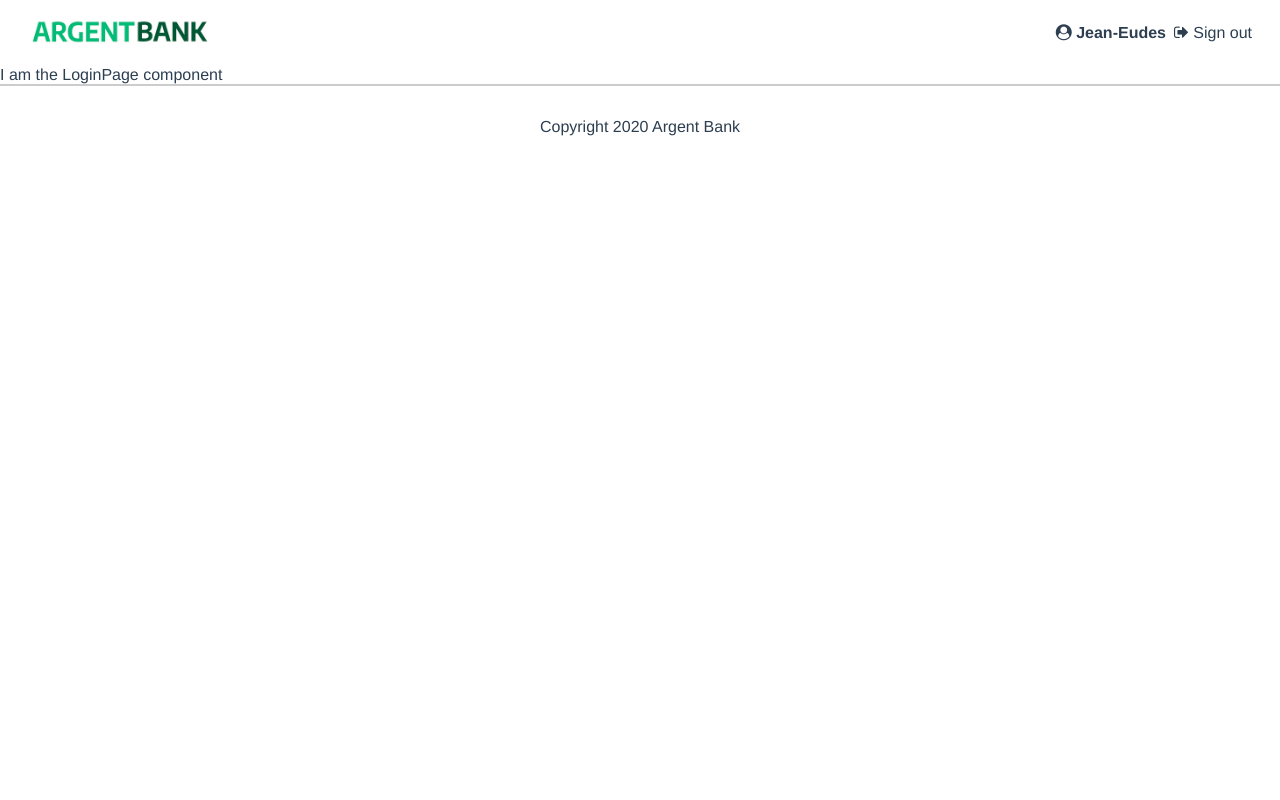
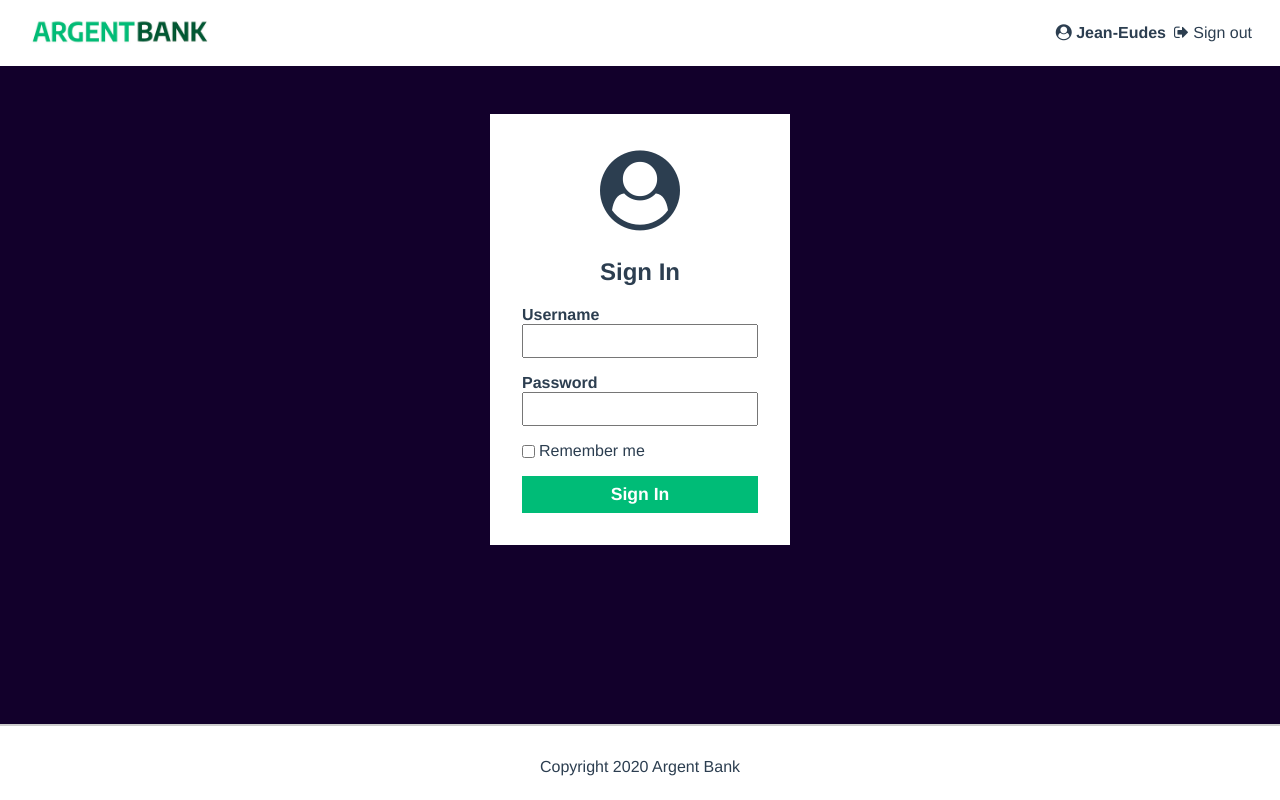
Before and after one commit to SebDelile/SebastienDelile_13_10092021, a React (Create React App) app: page /login in a window 1280 px wide. Built offline with nearby package versions, Linux system fonts and the light colour scheme.

Commit message:
feat: add LoginPage
add the LoginPage component
use local state to manage the form
use simple handlesubmit to redirect to ProfilePage

```diff
--- a/src/pages/LoginPage.jsx
+++ b/src/pages/LoginPage.jsx
@@ -1 +1,179 @@
-export const LoginPage = () => <div>I am the LoginPage component</div>;
+import { useState } from 'react';
+import { useHistory } from 'react-router-dom';
+import { Redirect } from 'react-router';
+import styled from 'styled-components';
+import { COLORS } from '../utils/style/COLORS.js';
+
+const name = null;
+
+export const LoginPage = () => {
+  const [creditential, setCreditential] = useState({
+    username: '',
+    password: '',
+    remember: false,
+  });
+  let history = useHistory();
+
+  const handleInputChange = (event) => {
+    const { name, type, checked, value } = event.target;
+    setCreditential((prevState) => ({
+      ...prevState,
+      [name]: type === 'checkbox' ? checked : value,
+    }));
+  };
+
+  const handleSubmit = (e) => {
+    e.preventDefault();
+    history.push('/profile');
+  };
+
+  return name ? (
+    <Redirect to="/profile" />
+  ) : (
+    <Container>
+      <Form>
+        <Icon aria-hidden={true}>
+          <i className="fa fa-user-circle"></i>
+        </Icon>
+        <Title>Sign In</Title>
+        <WrapperInput>
+          <label htmlFor="username">Username</label>
+          <input
+            type="text"
+            name="username"
+            id="username"
+            required
+            value={creditential.username}
+            onChange={handleInputChange}
+          />
+        </WrapperInput>
+        <WrapperInput>
+          <label htmlFor="password">Password</label>
+          <input
+            type="password"
+            name="password"
+            id="password"
+            required
+            value={creditential.password}
+            onChange={handleInputChange}
+          />
+        </WrapperInput>
+        <WrapperCheckbox>
+          <input
+            type="checkbox"
+            id="remember"
+            name="remember"
+            checked={creditential.remember}
+            onChange={handleInputChange}
+          />
+          <label htmlFor="remember">Remember me</label>
+        </WrapperCheckbox>
+        <ButtonSubmit type="submit" onClick={handleSubmit}>
+          Sign In
+        </ButtonSubmit>
+      </Form>
+    </Container>
+  );
+};
+
+/**
+ * Styled-tag main for the Login page container
+ * @memberof LoginPage
+ */
+const Container = styled.main`
+  display: flex;
+  flex-direction: column;
+  justify-content: flex-start;
+  align-items: center;
+  background-color: ${COLORS.secondary};
+`;
+
+/**
+ * Styled-tag form for the form of the Login page
+ * @memberof LoginPage
+ */
+const Form = styled.form`
+  display: flex;
+  flex-direction: column;
+  justify-content: flex-start;
+  align-items: center;
+  background-color: white;
+  width: 18.75rem;
+  margin: 3rem 0;
+  padding: 2rem;
+`;
+
+/**
+ * Styled-tag form for the icon of the Login page
+ * @memberof LoginPage
+ */
+const Icon = styled.p`
+  font-size: 5rem;
+`;
+
+/**
+ * Styled-tag form for the title of the Login page
+ * @memberof LoginPage
+ */
+const Title = styled.h1`
+  font-size: 1.5rem;
+  margin: 1.25rem 0;
+  font-weight: 700;
+`;
+
+/**
+ * Styled-tag form for the wrapper of the input text of the Login page
+ * @memberof LoginPage
+ */
+const WrapperInput = styled.div`
+  display: flex;
+  width: 100%;
+  flex-direction: column;
+  text-align: left;
+  margin-bottom: 1rem;
+
+  & label {
+    font-weight: bold;
+    font-size: 1rem;
+  }
+
+  & input {
+    padding: 0.25rem;
+    font-size: 1.2rem;
+  }
+`;
+
+/**
+ * Styled-tag form for the wrapper of the input checkbox of the Login page
+ * @memberof LoginPage
+ */
+const WrapperCheckbox = styled.div`
+  display: flex;
+  width: 100%;
+  flex-direction: row;
+  justify-content: flex-start;
+  align-items: center;
+
+  & > * {
+    cursor: pointer;
+  }
+
+  & label {
+    margin-left: 0.25rem;
+    font-size: 1rem;
+  }
+`;
+
+/**
+ * Styled-tag form for the submit button of the Login page
+ * @memberof LoginPage
+ */
+const ButtonSubmit = styled.button`
+  width: 100%;
+  padding: 0.5rem;
+  font-size: 1.1rem;
+  font-weight: bold;
+  margin-top: 1rem;
+  background-color: ${COLORS.primary};
+  color: white;
+`;
--- a/src/utils/style/COLORS.js
+++ b/src/utils/style/COLORS.js
@@ -1,5 +1,6 @@
 export const COLORS = {
   primary: '#00bc77',
+  secondary: '#12002b',
   activeNavLink: '#42b983',
   font: '#2c3e50',
   veryDarkGrey: '#222222',
```
